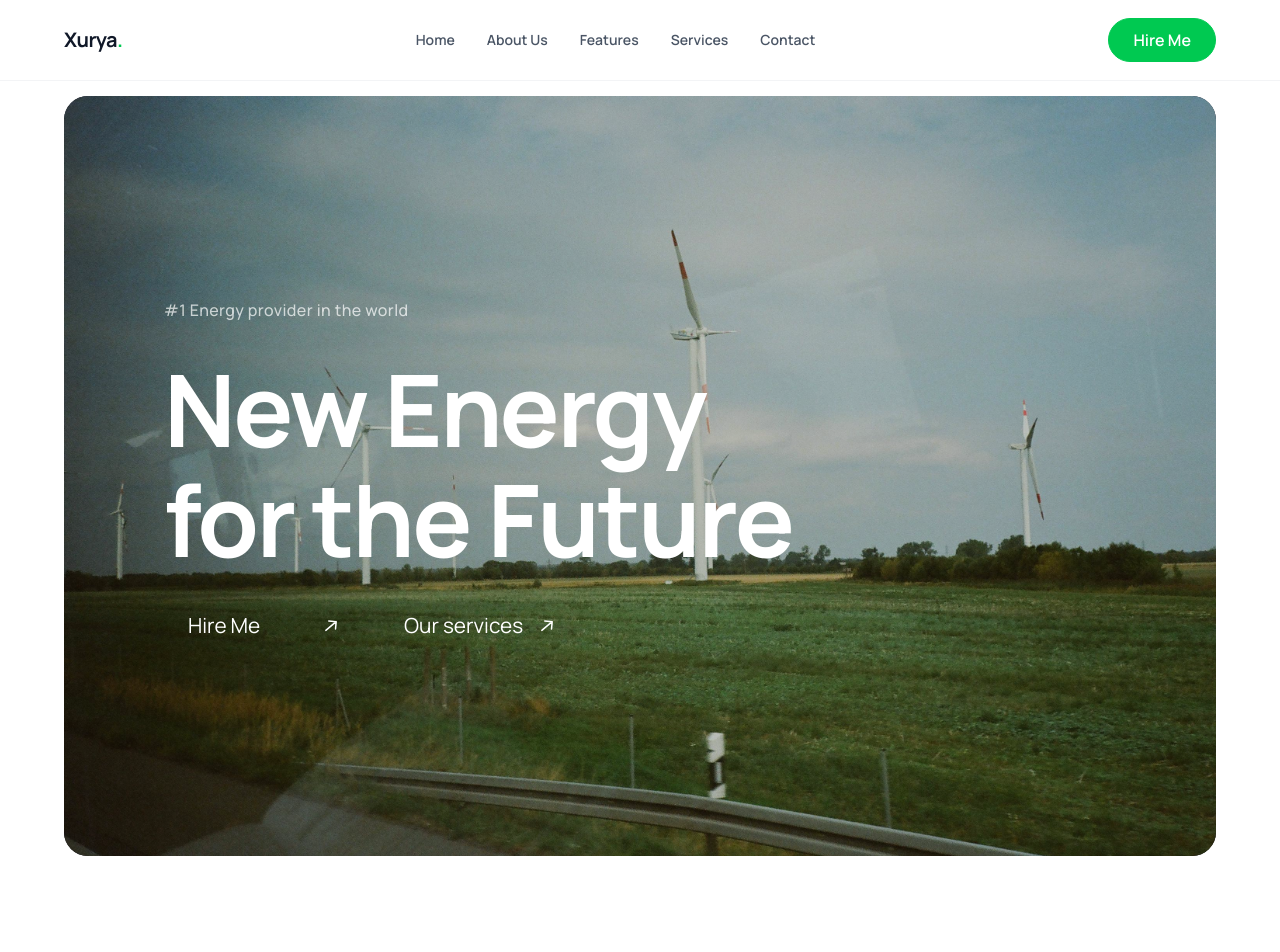
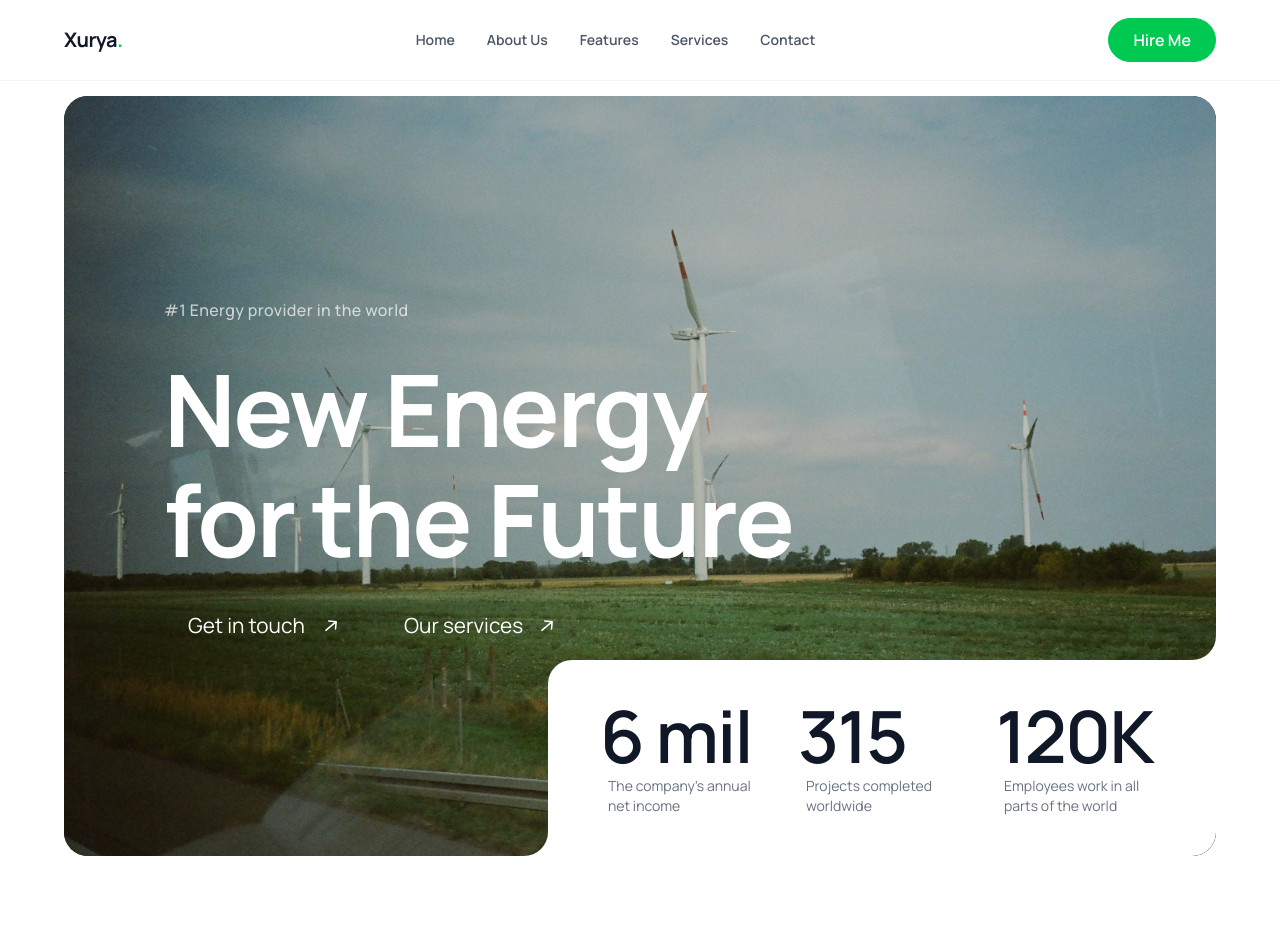
Before and after one commit to akazademonr/xurya-landing-page, a React (Vite) app: page / in a window 1280 px wide. Shown: the top 952 px of the page. Built offline with nearby package versions, Linux system fonts and the light colour scheme.

Commit message:
Update Herosection component

```diff
--- a/src/components/Herosection.tsx
+++ b/src/components/Herosection.tsx
@@ -2,36 +2,90 @@ import heroBg from "../assets/hero-bg.jpg";
 import HeroButton from "./HeroButton";
 
 export default function HeroSection() {
-  const whatsappUrl = "https://wa.me/2349059475275?text=Hello%2C%20I%20would%20like%20to%20hire%20you%20for%20a%20project!";
-
   return (
     <section className="relative w-full max-w-[1400px] mx-auto overflow-hidden rounded-3xl bg-slate-950 min-h-[380px] md:min-h-[760px] flex flex-col justify-between lg:block">
 
+      {/* Background Image Container */}
       <div className="absolute inset-0 w-full h-full">
-        <img src={heroBg} alt="hero" className="absolute inset-0 w-full h-full object-cover" />
+        <img
+          src={heroBg}
+          alt="hero"
+          className="absolute inset-0 w-full h-full object-cover"
+        />
+        {/* Dark overlay slightly darkened on mobile for better text contrast */}
         <div className="absolute inset-0 bg-slate-950/40 lg:bg-slate-950/20" />
       </div>
 
-      <div className="relative z-10 px-6 sm:px-12 lg:pl-25 pt-14 pb-16 lg:py-0 lg:h-full lg:min-h-[760px] flex flex-col justify-center gap-6 md:gap-8" style={{ fontFamily: "Manrope, sans-serif" }}>
+      {/* Main Text Content */}
+      <div
+        className="relative z-10 px-6 sm:px-12 lg:pl-25 pt-14 pb-16 lg:py-0 lg:h-full lg:min-h-[760px] flex flex-col justify-center gap-6 md:gap-8"
+        style={{ fontFamily: "Manrope, sans-serif" }}
+      >
+        {/* Top */}
         <p className="text-white/80 lg:text-white/70 text-sm md:text-base font-medium tracking-wide">
           #1 Energy provider in the world
         </p>
 
+        {/* Bottom */}
         <div>
+          {/* Fluid font sizing */}
           <h1 className="text-white text-4xl sm:text-6xl lg:text-[100px] font-bold leading-[1.1] mb-6 tracking-tight">
             New Energy <br className="hidden sm:inline" /> for the Future
           </h1>
 
+          {/* Buttons */}
           <div className="flex flex-col sm:flex-row items-stretch sm:items-center justify-center sm:justify-start gap-3 sm:gap-4">
-            <a href={whatsappUrl} target="_blank" rel="noopener noreferrer">
-              <HeroButton label="Hire Me" className="flex items-center justify-center text-center" />
-            </a>
+            <HeroButton label="Get in touch" className="flex items-center justify-center text-center" />
             <HeroButton label="Our services" className="flex items-center justify-center text-center" />
           </div>
         </div>
       </div>
 
-      {/* Stats Bar Container remains unchanged */}
+      {/* Stats Bar Container */}
+      {/* ERADICATION FIX: Completely strips out mobile rounding, shadows, and borders. Uses a clean negative margin to merge perfectly with the section below. */}
+      <div
+        className="stats-bar relative lg:absolute bottom-0 right-0 bg-white px-6 py-8 sm:px-10 md:px-13 md:py-10 flex flex-col sm:flex-row gap-8 sm:gap-10 rounded-none rounded-3xl lg:rounded-tl-3xl rounded-br-none lg:rounded-br-none z-20 shadow-none border-none outline-none -mb-2 lg:mb-0"
+        style={{
+          fontFamily: "Manrope, sans-serif",
+          boxShadow: "none",
+          border: "none"
+        }}
+      >
+
+        {/* Concave corner calculations - Left Side Mask (Desktop Only) */}
+        <div
+          className="hidden lg:block absolute -left-6 bottom-0 w-6 h-6 bg-transparent pointer-events-none"
+          style={{
+            boxShadow: "6px 6px 0 6px white",
+            borderBottomRightRadius: "24px",
+          }}
+        />
+
+        {/* Concave corner — Top Side Mask (Desktop Only) */}
+        <div
+          className="hidden lg:block absolute right-0 -top-6 w-6 h-6 bg-transparent pointer-events-none"
+          style={{
+            boxShadow: "6px 6px 0 6px white",
+            borderBottomRightRadius: "24px",
+          }}
+        />
+
+        {/* Individual Stats items */}
+        <div className="flex flex-col items-center sm:items-start text-center sm:text-left">
+          <p className="text-5xl md:text-7xl font-semibold text-gray-900 tracking-tight">6 mil</p>
+          <p className="text-xs md:text-sm text-gray-500 mt-1 sm:ml-2 max-w-[150px]">The company's annual net income</p>
+        </div>
+
+        <div className="flex flex-col items-center sm:items-start text-center sm:text-left">
+          <p className="text-5xl md:text-7xl font-semibold text-gray-900 tracking-tight">315</p>
+          <p className="text-xs md:text-sm text-gray-500 mt-1 sm:ml-2 max-w-[150px]">Projects completed worldwide</p>
+        </div>
+
+        <div className="flex flex-col items-center sm:items-start text-center sm:text-left">
+          <p className="text-5xl md:text-7xl font-semibold text-gray-900 tracking-tight">120K</p>
+          <p className="text-xs md:text-sm text-gray-500 mt-1 sm:ml-2 max-w-[160px]">Employees work in all parts of the world</p>
+        </div>
+      </div>
     </section>
   );
 }
```
